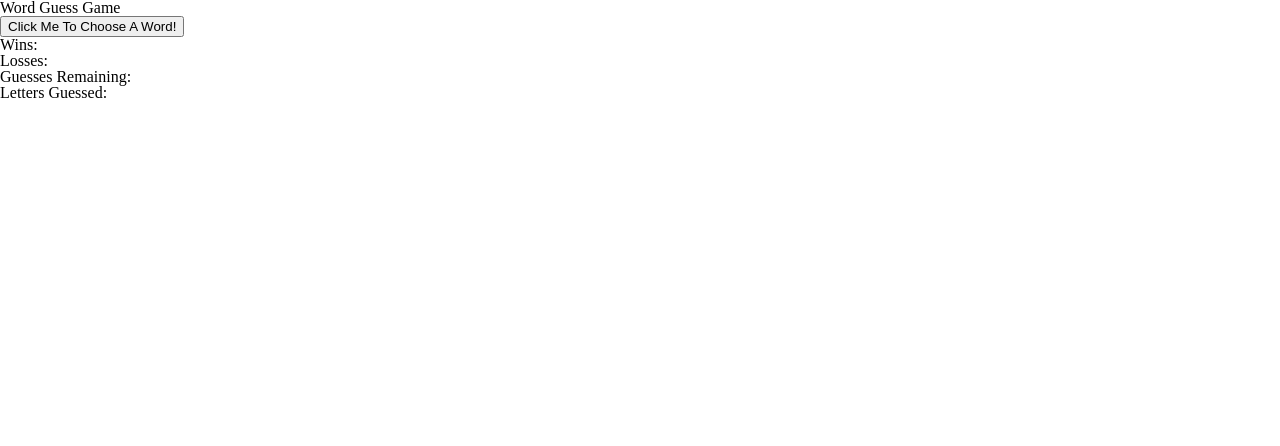
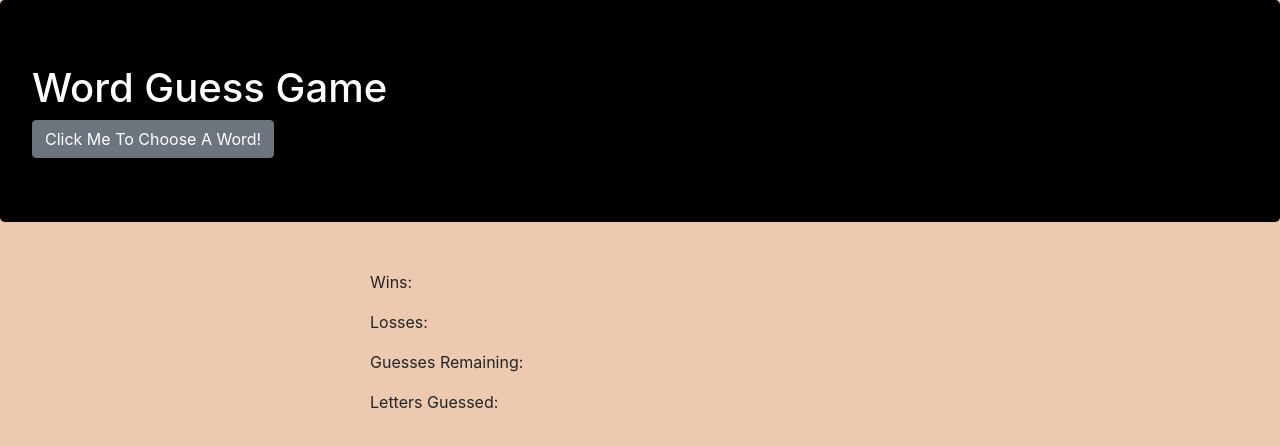
Before and after one commit to sastolarski/Word-Guess-Game, a plain HTML site: page index.html in a window 1280 px wide. Drawn offline with nearby package versions, Linux system fonts and the light colour scheme.

```diff
--- a/assets/css/style.css
+++ b/assets/css/style.css
@@ -0,0 +1,8 @@
+.jumbotron {
+    background-color: black;
+    color: white;
+}
+
+body {
+    background-color: rgb(237, 201, 175);
+}
--- a/index.html
+++ b/index.html
@@ -6,24 +6,41 @@
         <meta charset="UTF-8">
         <title>Word Guess Game</title>
         <link rel="stylesheet" type="text/css" href="assets/css/reset.css">
+        <link rel="stylesheet" href="https://stackpath.bootstrapcdn.com/bootstrap/4.1.0/css/bootstrap.min.css" integrity="sha384-9gVQ4dYFwwWSjIDZnLEWnxCjeSWFphJiwGPXr1jddIhOegiu1FwO5qRGvFXOdJZ4" crossorigin="anonymous">
+        <script src="https://stackpath.bootstrapcdn.com/bootstrap/4.1.0/js/bootstrap.min.js" integrity="sha384-uefMccjFJAIv6A+rW+L4AHf99KvxDjWSu1z9VI8SKNVmz4sk7buKt/6v9KI65qnm" crossorigin="anonymous"></script>
         <link rel="stylesheet" type="text/css" href="assets/css/style.css">
         <script type="text/javascript" src="assets/javascript/game3.js"></script>
 
     </head>
     <body>
+        <div class="jumbotron">
+
             <h1>Word Guess Game</h1>
 
-        <button onclick="startGame()">Click Me To Choose A Word!</button>
+            <button type="button" class="btn btn-secondary" onclick="startGame()">Click Me To Choose A Word!</button>
 
-        <div id="game">
-            <div id="hiddenWord"></div>
+        </div>
+
+        <div id="game" class="container">
+
+            <div class="row">
+                <div class="col-md-3">
+
+                </div>
+
+                <div class="col-md-6">
                     <p><span id="wordBlanks"></span></p>
                     <p>Wins: <span id="wins"></span></p>
                     <p>Losses: <span id="losses"></span></p>
                     <p>Guesses Remaining: <span id="guessesLeft"></span></p>
                     <p>Letters Guessed: <span id="letterGuessed"></span></p>
+                </div>
+
+                <div class="col-md-3">
 
                 </div>
+            </div>  <!--row-->
+        </div> <!--container-->
 
     </body>
 </html>
```
Also changed, not shown: assets/javascript/game3.js (+4 -4 lines), assets/images/halftone-yellow/halftone-yellow.png (added), assets/images/halftone-yellow/readme.txt (added), 1 other file. Lines whose indentation alone changed are shown as unchanged.
